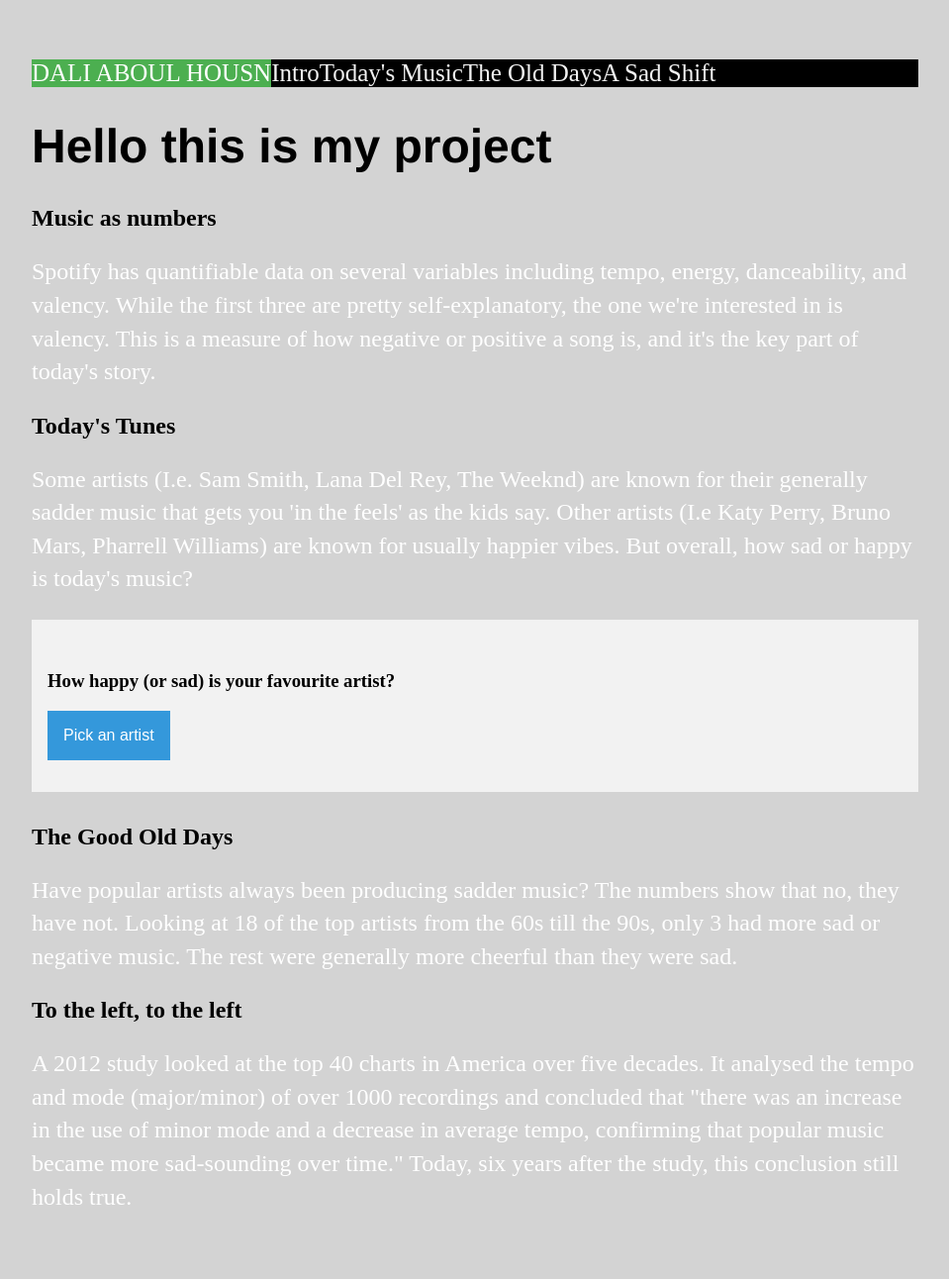
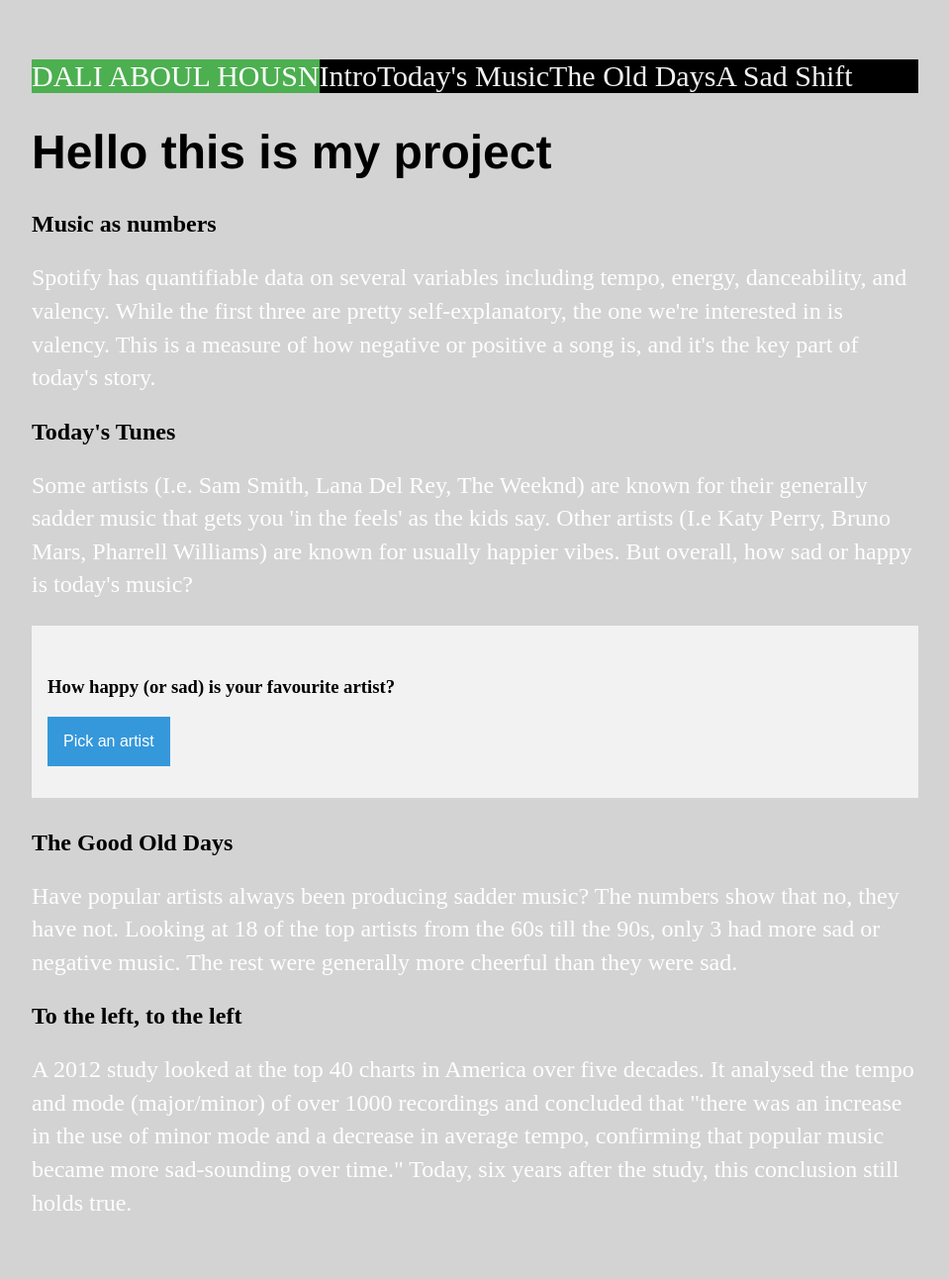
Before and after one commit to ah-dali/ah-dali.github.io, a Jekyll site: the page built from index.html, in a window 1280 px wide. Shown: the whole page at 99% size, without its empty margins (160-1119 px from the left). Built offline with Jekyll 4.4.1, drawn with Linux system fonts in a browser that asks for light colours.

Commit message:
Update main.css

```diff
--- a/css/main.css
+++ b/css/main.css
@@ -1,14 +1,22 @@
+body {
+    margin: 60px auto;
+    width: 70%;
+    background-color: lightgrey;
+}
+
 .topnav {
+  margin: 0 0 0 0;
   overflow: hidden;
   background-color: black;
+  width: 100%;
 }
 
 .topnav a {
   float: left;
   color: #f2f2f2;
-  text-align: center;
+  text-align: right;
   text-decoration: none;
-  font-size: 25px;
+  font-size: 30px;
 }
 
 .topnav a:hover {
@@ -19,12 +27,6 @@
 .topnav a.active {
   background-color: #4CAF50;
   color: white;
-}
-
-body {
-    margin: 60px auto;
-    width: 70%;
-    background-color: lightgrey;
 }
 
 a {
```
